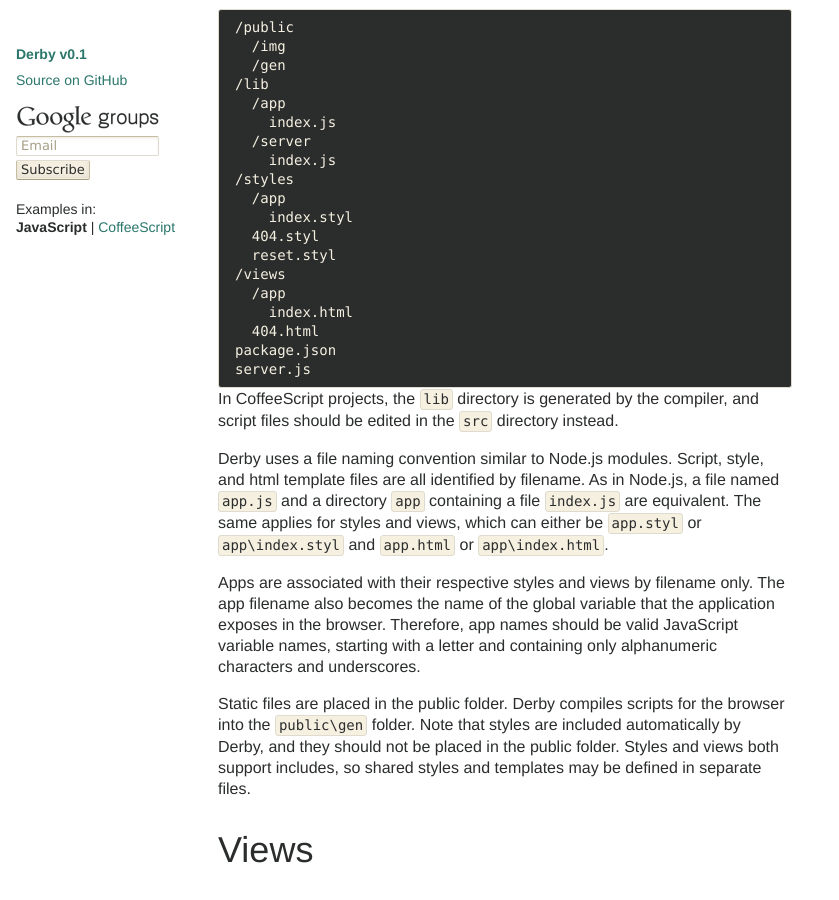
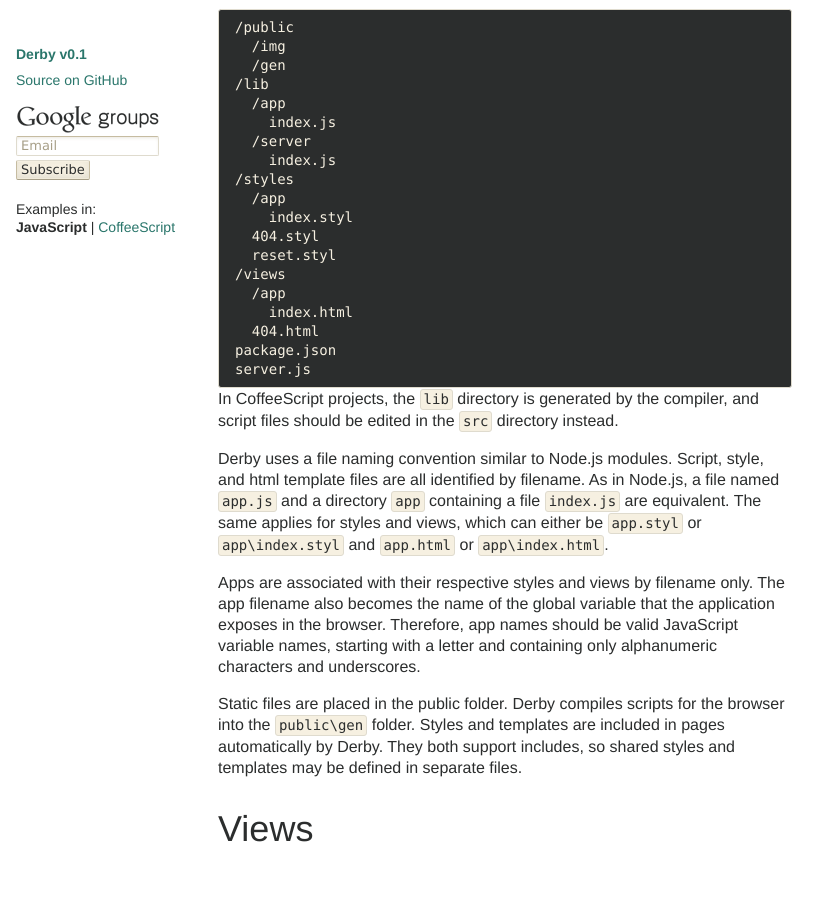
Before and after one commit to derbyjs/derby, a Jekyll site: the page built from index.md, in a window 1280 px wide and 900 px high, scrolled down 2984 px. Shown: the whole window, without its empty margins (0-839 px from the left). Built offline with Jekyll 4.4.1, drawn with Linux system fonts in a browser that asks for light colours; after the commit the page ends 3863 px from its top, so only the background shows below that; some of the changed text lies outside the part shown.

Commit message:
text edits

```diff
--- a/index.md
+++ b/index.md
@@ -176,6 +176,6 @@ Derby uses a file naming convention similar to Node.js modules. Script, style, a
 
 Apps are associated with their respective styles and views by filename only. The app filename also becomes the name of the global variable that the application exposes in the browser. Therefore, app names should be valid JavaScript variable names, starting with a letter and containing only alphanumeric characters and underscores.
 
-Static files are placed in the public folder. Derby compiles scripts for the browser into the `public\gen` folder. Note that styles are included automatically by Derby, and they should not be placed in the public folder. Styles and views both support includes, so shared styles and templates may be defined in separate files.
+Static files are placed in the public folder. Derby compiles scripts for the browser into the `public\gen` folder. Styles and templates are included in pages automatically by Derby. They both support includes, so shared styles and templates may be defined in separate files.
 
 # Views
```
Also changed, not shown: other parts of index.md (+1 -1 lines).
